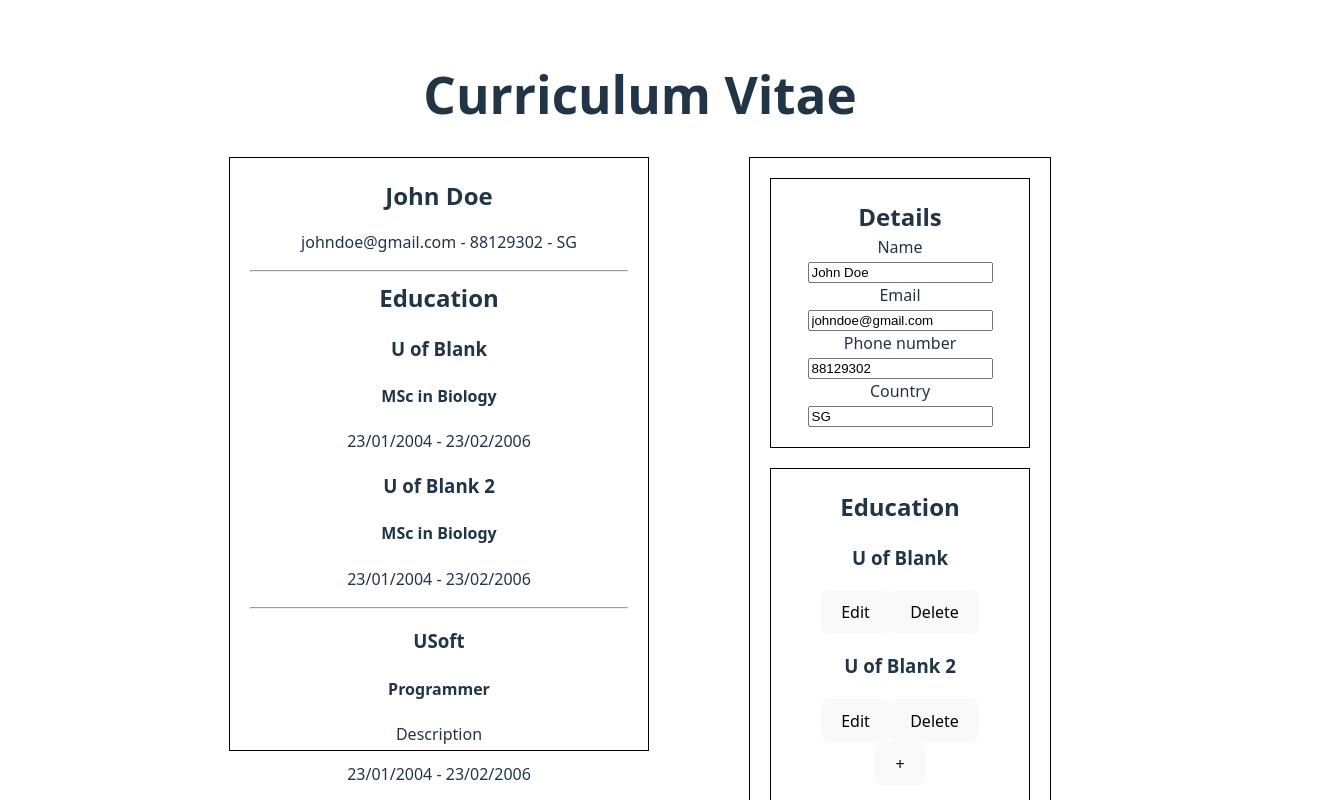
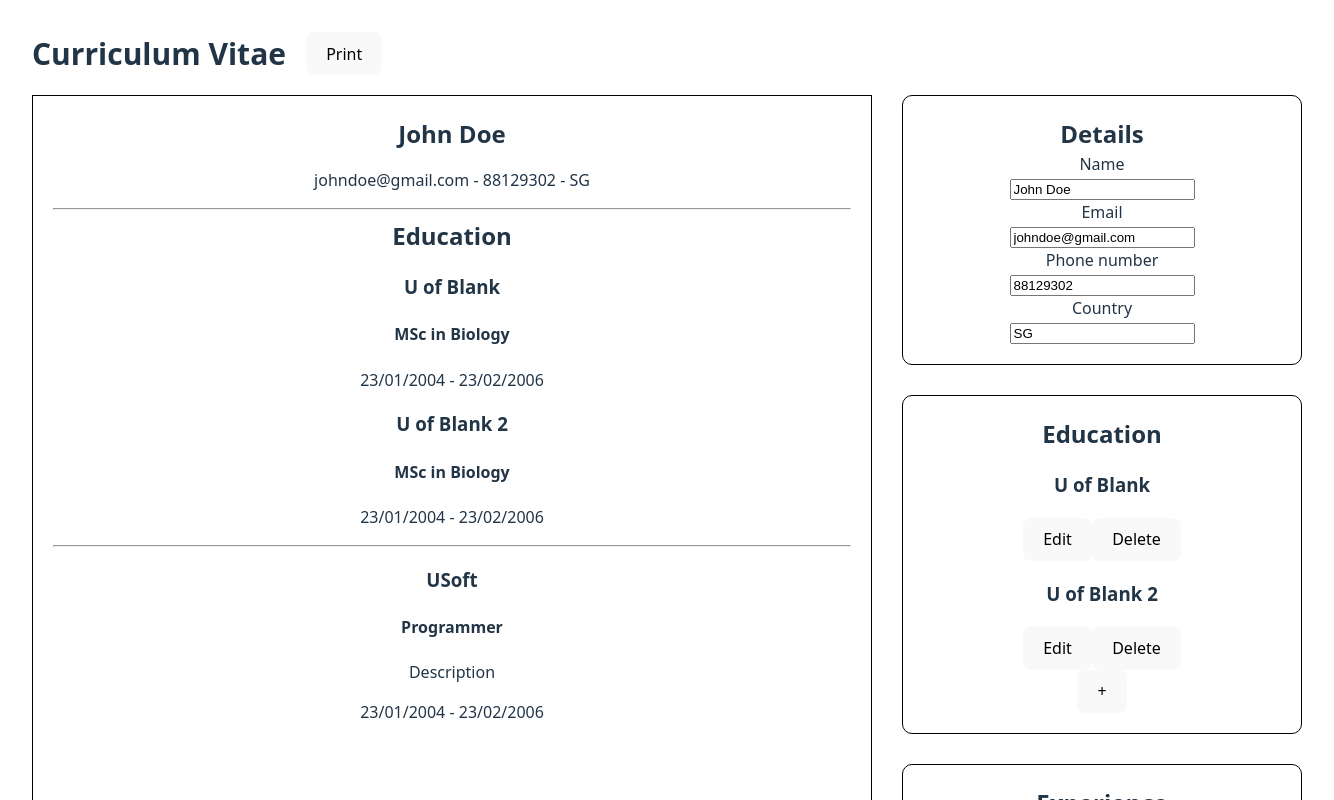
Before and after one commit to slabwu/cv, a React (Vite) app: page / in a window 1280 px wide. Shown: the top 800 px of the page, 1334 px wide, since content can reach past the window. Built offline with nearby package versions, Linux system fonts and the light colour scheme.

Commit message:
Create print functionality

```diff
--- a/src/App.css
+++ b/src/App.css
@@ -45,9 +45,19 @@
 
 
 
+body {
+  width: 100vw;
+}
+
 main {
   display: flex;
-  gap: 100px;
+  gap: 30px;
+}
+
+h1 {
+  margin: 0;
+  font-size: 30px;
+  text-align: left;
 }
 
 main h2 {
@@ -55,20 +65,40 @@ main h2 {
 }
 
 .form {
-  border: 1px solid black;
-  width: 300px;
+  width: 400px;
+  display: flex;
+  flex-direction: column;
+  gap: 30px;
 }
 
 .form > section {
   border: 1px solid black;
-  margin: 20px;
   padding: 20px;
+  border-radius: 10px;
 }
 
 .resume {
   border: 1px solid black;
   box-sizing: border-box;
-  height: calc(297px * 2);
-  width: calc(210px * 2);
+  height: calc(297px * 4);
+  width: calc(210px * 4);
   padding: 20px;
 }
+
+header {
+  display: flex;
+  gap: 20px;
+  align-items: center;
+  margin-bottom: 20px;
+}
+
+@media print {
+  header, .form {
+    display: none !important;
+  }
+
+  .resume {
+    border: none;
+    padding: none;
+  }
+}
--- a/src/App.jsx
+++ b/src/App.jsx
@@ -12,7 +12,10 @@ function App() {
 
   return (
     <>
-      <h1>Curriculum Vitae</h1>
+      <header>
+        <h1>Curriculum Vitae</h1>
+        <button className='print' onClick={() => window.print()}>Print</button>
+      </header>
       <Content details={details} setDetails={setDetails}></Content>
     </>
   )
```
